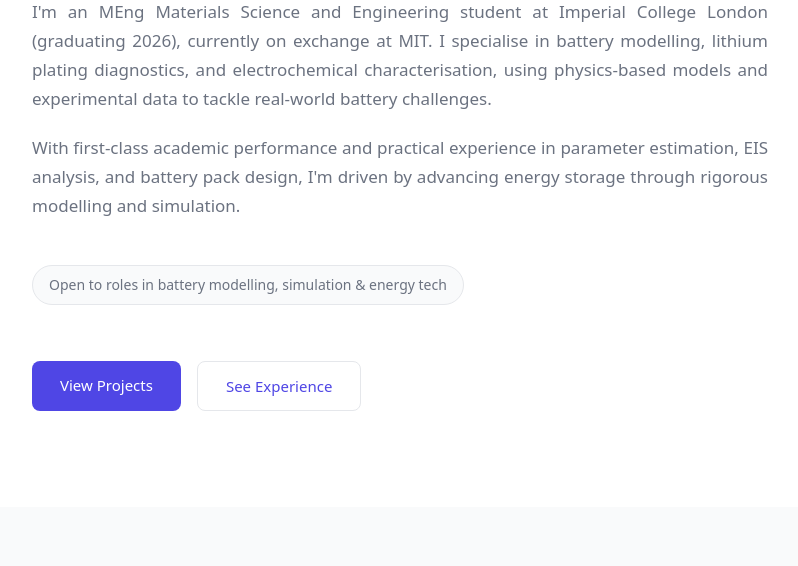
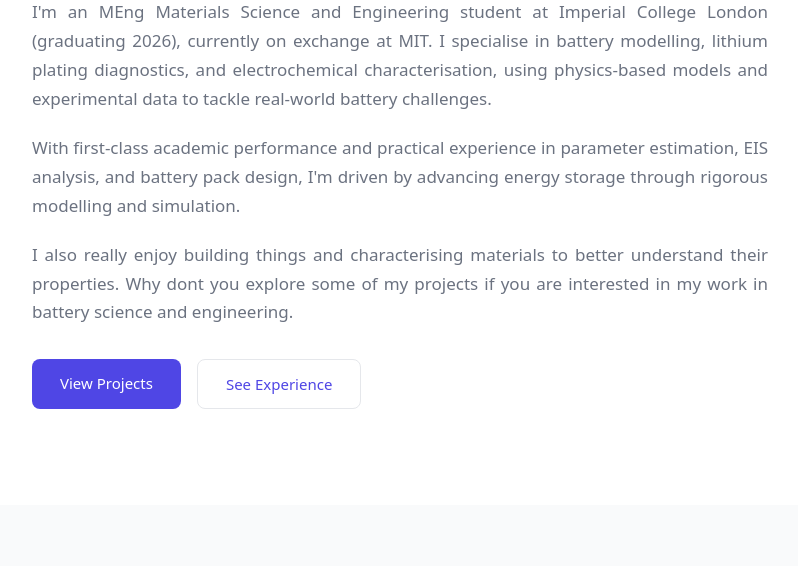
Before and after one commit to FW-Coding/FW-Coding.github.io, a plain HTML site: page index.html in a window 1280 px wide. Shown: the part 505-1071 px from the top of the page, without its empty margins (240-1038 px from the left). Drawn offline with Linux system fonts and the light colour scheme.

```diff
--- a/index.html
+++ b/index.html
@@ -37,8 +37,11 @@
           With first-class academic performance and practical experience in parameter estimation, EIS analysis,
           and battery pack design, I'm driven by advancing energy storage through rigorous modelling and simulation.
         </p>
+        <p>
+          I also really enjoy building things and characterising materials to better understand their properties.
+          Why dont you explore some of my projects if you are interested in my work in battery science and engineering.
+        </p>
       </div>
-      <div class="status-badge">Open to roles in battery modelling, simulation & energy tech</div>
       <div class="hero-buttons">
         <a href="projects.html" class="btn btn-primary">View Projects</a>
         <a href="experience.html" class="btn btn-secondary">See Experience</a>
```
Also changed, not shown: projects.html (+1 -1 lines), images/MOO-Feature-Image-1.png (added).
